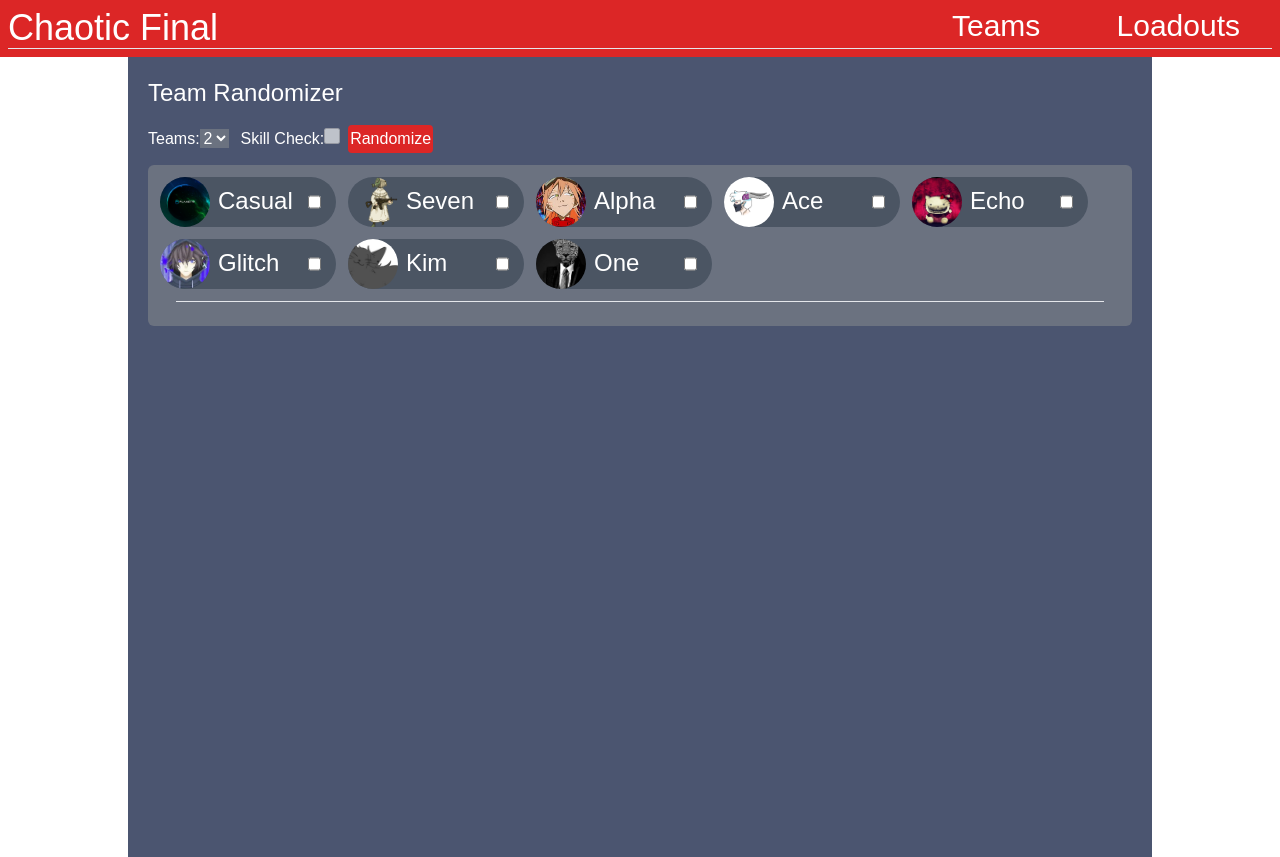
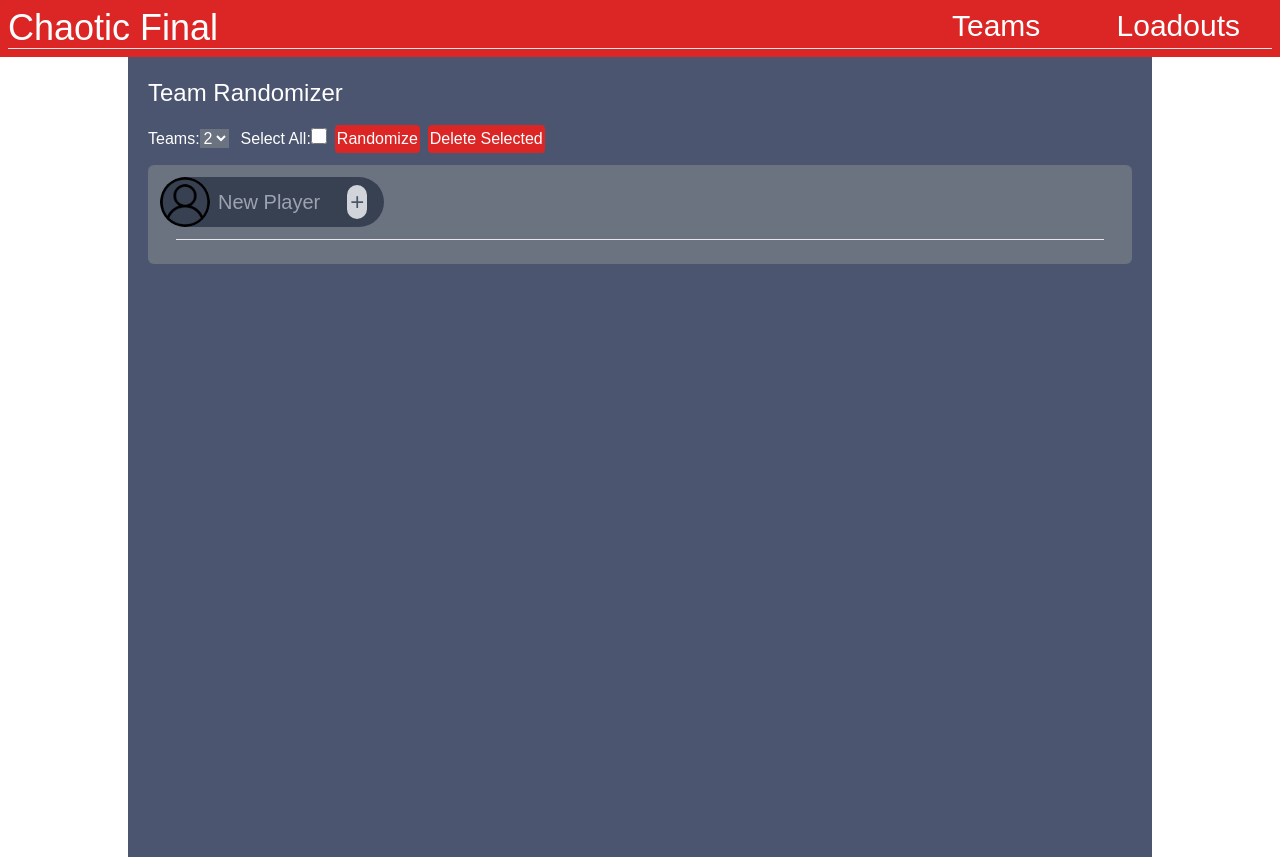
Before and after one commit to CorruptedGlitch1309/chaoticfinal, a Next.js app: page / in a window 1280 px wide. Built offline with nearby package versions, Linux system fonts and the light colour scheme.

Commit message:
Functionality
Cleaned up code. Added a create and delete user option. Added a select all button.

```diff
--- a/app/page.js
+++ b/app/page.js
@@ -2,134 +2,70 @@
 import Image from "next/image";
 import React from "react";
 
-
-const players = [
-  {
-    name: "Casual",
-    image: "/casual.png",
-    skill: 3,
-  },
-  {
-    name: "Seven",
-    image: "/sector.png",
-    skill: 8,
-  },
-  {
-    name: "Alpha",
-    image: "/alpha.png",
-    skill: 3,
-  },
-  {
-    name: "Ace",
-    image: "/ace.png",
-    skill: 3,
-  },
-  {
-    name: "Echo",
-    image: "/echo.png",
-    skill: 2,
-  },
-  {
-    name: "Glitch",
-    image: "/glitch.png",
-    skill: 6,
-  },
-  {
-    name: "Kim",
-    image: "/kim.png",
-    skill: 5,
-  },
-  {
-    name: "One",
-    image: "/one.png",
-    skill: 10,
-  }
-]
-
-function generatePlayers (array, input) {
-  const html = [...array].map(({name, image}) => {
+const generatePlayers = (array, input) => [...array].map(({name, id}) => {
+  localStorage.setItem("RandomizerPlayers", JSON.stringify(array));
   return (
-      <div className="flex bg-gray-600 w-44 rounded-full" key={name}>
+    <div className="flex bg-gray-600 w-56 rounded-full" key={id}>
           <Image
-            src={image}
+          src="/user.png"
           height={50}
           width={50}
           alt=""
           className="rounded-full mr-2"
           />
-            <div className="flex justify-between w-7/12">
-              <label htmlFor={name} className="text-2xl mt-2">{name}</label>
-              <input id={name} type="checkbox" value={name} className={"w-5 h-5 mt-3 ml-1 " + input ? "" : "hidden"} />
+          <div className="flex justify-between w-8/12">
+            <label htmlFor={id} className="text-xl mt-3">{name}</label>
+            <input id={id} type="checkbox" value={id} className={"w-5 h-5 mt-3 ml-1 " + input ? "" : "hidden"} />
           </div>
       </div>
   )
 });
-  return html;
-}
+
+function selectAll() {
+  players.forEach(({id}) => document.getElementById(id).checked = document.getElementById("select-all").checked);
+};
 
 
 export default function Home() {
-const [team1, setTeam1] = React.useState((<div/>));
-const [team2, setTeam2] = React.useState((<div/>));
-const [team3, setTeam3] = React.useState((<div/>));
-const [team4, setTeam4] = React.useState((<div/>));
-const [teamNumber, setTeamNumber] = React.useState(0);
+const [teamState, setTeam] = React.useState([[], [], [], []]);
+const [players, setPlayers] = React.useState(JSON.parse(localStorage.getItem("RandomizerPlayers")) || []);
 
 
 function randomize () {
-  const currentPlayers = [...players].map(({name}) => {
-    if (document.getElementById(name).checked == true) {
-      return name;
-    };
-  }).filter((name) => name ? name : false);
+  const currentPlayers = [...players].map((object) => {
+    if (document.getElementById(object.id).checked == true) return object;
+  }).filter((player) => player);
+
+  const randomPlayers = generatePlayers(currentPlayers, false).sort(() => 0.5 - Math.random());
   const teamNumber = document.getElementById("teamQuantity").value;
-  console.log(teamNumber);
-  if (currentPlayers.length < teamNumber) {
-    alert("Not enough players!");
-    return;
-  }
 
-  const teams = [
-    [],
-    [],
-    [],
-    []
-  ]
+  if (currentPlayers.length < teamNumber) return alert("Not enough players!");
 
-  const randomPlayers = currentPlayers.sort(() => 0.5 - Math.random());
+ let teamHtml = [ [], [], [], [] ];
 
   let loops = 0;
   randomPlayers.forEach((player) => {
-    teams[loops].unshift(player);
+    teamHtml[loops].unshift(player);
     loops++;
-    if (loops == teamNumber) {
-      loops = 0;
-    };
+    if (loops == teamNumber) loops = 0;
   });
 
-  let teamHtml = [
-    [],
-    [],
-    [],
-    []
-  ]
+ teamHtml.forEach((team, index) => team.unshift( team.length > 0 ? <h2 className="text-2xl w-full" key={index}>Team {index + 1}</h2> : "" ));
 
-  teams.forEach((team, index) => {
-    team.forEach((player) => {
-      players.forEach((object) => {
-        if (object.name == player) {
-          teamHtml[index].unshift(object);
+  setTeam([ ...teamHtml ]);
+}
+
+function createPlayer (name) {
+  setPlayers([...players, {
+    name,
+    id: name.toLowerCase().replace(" ", "")
+  }]);
+  document.getElementById("new-player").value = "";
 };
-      });
-    });
-  });
 
-  setTeam1(generatePlayers(teamHtml[0], false));
-  setTeam2(generatePlayers(teamHtml[1], false));
-  setTeam3(generatePlayers(teamHtml[2], false));
-  setTeam4(generatePlayers(teamHtml[3], false));
-  setTeamNumber(teamNumber);
-}
+function deleteSelected() {
+  setPlayers(players.filter((player) => !document.getElementById(player.id).checked))
+};
 
   return (
     <div className="bg-customgray w-11/12 max-w-screen-lg min-h-screen h-2xl m-auto p-5">
@@ -143,30 +79,55 @@ function randomize () {
               <option value={3}>3</option>
               <option value={4}>4</option>
             </select>
-            <label htmlFor="skillcheck">Skill Check:</label>
-            <input className="w-4 h-4 mr-2" id="skillcheck" type="checkbox" name="skillcheck" disabled />
+            <label htmlFor="select-all">Select All:</label>
+            <input onChange={selectAll} className="w-4 h-4 mr-2" id="select-all" type="checkbox" name="select-all" />
             <button
-            className="bg-red-600 p-0.5 rounded"
+            className="bg-red-600 p-0.5 mr-2 rounded"
             onClick={(e) => {
               e.preventDefault();
               randomize();
             }}
             >Randomize</button>
+            <button
+            className="bg-red-600 p-0.5 rounded"
+            onClick={(e) => {
+              e.preventDefault();
+              deleteSelected();
+            }}
+            >Delete Selected</button>
           </div>
 
           <div className="bg-gray-500 p-3 mt-3 rounded-md flex flex-wrap gap-3">
             {generatePlayers(players, true)}
+
+            <div className="flex bg-gray-700 w-56 rounded-full">
+              <Image
+              src="/user.png"
+              height={50}
+              width={50}
+              alt=""
+              className="rounded-full mr-2"
+              />
+              <div className="flex justify-between w-8/12">
+                <input placeholder="New Player" id="new-player" type="text" className="w-10/12 h-full bg-gray-700 text-xl" />
+                <button
+                className="text-2xl bg-gray-300 rounded-full my-2 w-5 text-gray-600"
+                onClick={(e) => {
+                  e.preventDefault();
+                  createPlayer(document.getElementById("new-player").value);
+                }}>+</button>
+              </div>
+            </div>
+
             <hr className="mx-4 w-full"/>
+
             <div id="teams" className="flex flex-wrap gap-3">
-              <h2 className={teamNumber >= 2 ? "text-2xl w-full" : "hidden"}>Team One</h2>
-              {team1}
-              <h2 className={"" + teamNumber >= 2 ? "text-2xl w-full" : "hidden"}>Team Two</h2>
-              {team2}
-              <h2 className={"" + teamNumber >= 3 ? "text-2xl w-full" : "hidden"}>Team Three</h2>
-              {team3}
-              <h2 className={"" + teamNumber >= 4 ? "text-2xl w-full" : "hidden"}>Team Four</h2>
-              {team4}
+              {teamState[0]}
+              {teamState[1]}
+              {teamState[2]}
+              {teamState[3]}
             </div>
+
           </div>
         </form>
       </main>
```
Also changed, not shown: public/user.png (added). Lines whose indentation alone changed are shown as unchanged.
